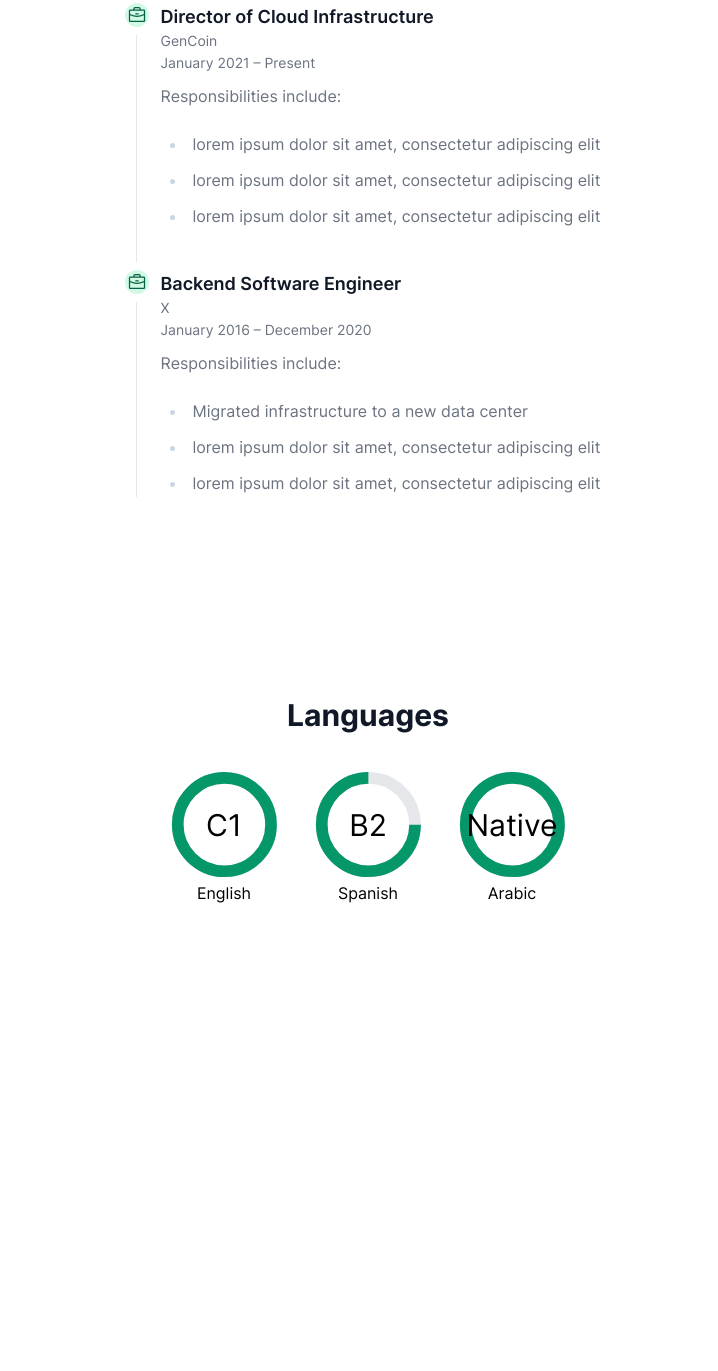
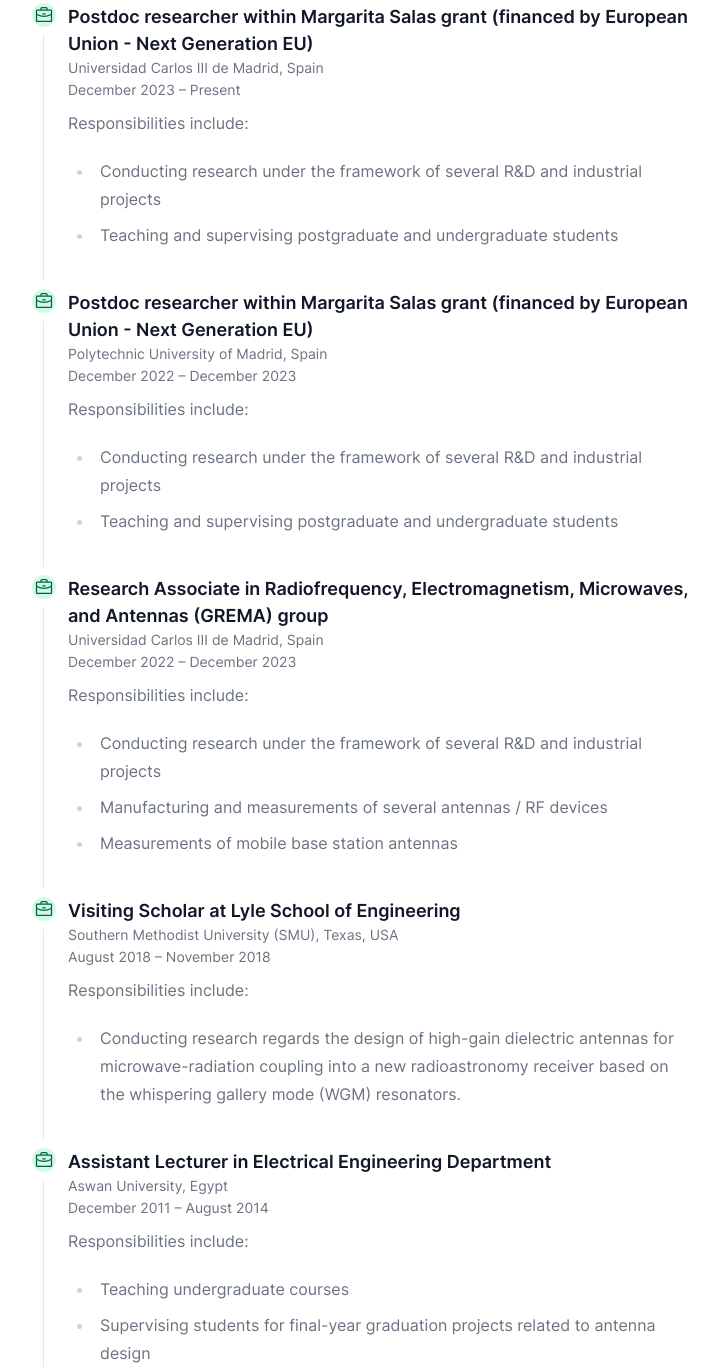
Before and after one commit to Kerlos-Atia/bio, a plain HTML site: page experience/index.html in a window 1280 px wide. Shown: the part 209-1580 px from the top of the page, without its empty margins (272-990 px from the left). Before the commit the page ends 1194 px from the top, so only its background shows below. Drawn offline with Linux system fonts and the light colour scheme.

Commit message:
Update index.html

```diff
--- a/experience/index.html
+++ b/experience/index.html
@@ -52,39 +52,93 @@
             <div class=w-full>
               <h3 class="mb-6 text-3xl font-bold text-gray-900 dark:text-white">Experience</h3>
               <ol class="relative border-s border-gray-200 dark:border-gray-700">
+
                 <li class="mb-10 ms-6">
                   <span class="absolute flex items-center justify-center w-6 h-6 bg-primary-100 rounded-full -start-3 ring-8 ring-white dark:ring-gray-900 dark:bg-primary-900">
                     <svg xmlns="http://www.w3.org/2000/svg" fill="currentcolor" viewBox="0 0 256 256" class="w-5 h-5 text-primary-800 dark:text-primary-300">
                       <path d="M216 56H176V48a24 24 0 00-24-24H104A24 24 0 0080 48v8H40A16 16 0 0024 72V2e2a16 16 0 0016 16H216a16 16 0 0016-16V72A16 16 0 00216 56zM96 48a8 8 0 018-8h48a8 8 0 018 8v8H96zM216 72v41.61A184 184 0 01128 136a184.07 184.07.0 01-88-22.38V72zm0 128H40V131.64A200.19 200.19.0 00128 152a200.25 200.25.0 0088-20.37V2e2zM104 112a8 8 0 018-8h32a8 8 0 010 16H112a8 8 0 01-8-8z" />
                     </svg>
                   </span>
-                  <h3 class="flex items-center mb-1 text-lg font-semibold text-gray-900 dark:text-white text-wrap">Director of Cloud Infrastructure</h3>
-                  <span class="block mb-2 text-sm font-normal leading-none text-gray-500 dark:text-gray-300">GenCoin</span>
-                  <time class="block mb-3 text-sm font-normal leading-none text-gray-500 dark:text-gray-300">January 2021 – Present</time>
+                  <h3 class="flex items-center mb-1 text-lg font-semibold text-gray-900 dark:text-white text-wrap">Postdoc researcher within Margarita Salas grant (financed by European Union - Next Generation EU)</h3>
+                  <span class="block mb-2 text-sm font-normal leading-none text-gray-500 dark:text-gray-300">Universidad Carlos III de Madrid, Spain</span>
+                  <time class="block mb-3 text-sm font-normal leading-none text-gray-500 dark:text-gray-300">December 2023 – Present</time>
                   <div class="mb-4 text-base font-normal text-gray-500 dark:text-gray-300 text-wrap prose prose-slate dark:prose-invert">
                     <p>Responsibilities include:</p>
                     <ul>
-                      <li>lorem ipsum dolor sit amet, consectetur adipiscing elit</li>
-                      <li>lorem ipsum dolor sit amet, consectetur adipiscing elit</li>
-                      <li>lorem ipsum dolor sit amet, consectetur adipiscing elit</li>
+                      <li>Conducting research under the framework of several R&D and industrial projects</li>
+                      <li>Teaching and supervising postgraduate and undergraduate students</li>
                     </ul>
                   </div>
                 </li>
+
                 <li class="mb-10 ms-6">
                   <span class="absolute flex items-center justify-center w-6 h-6 bg-primary-100 rounded-full -start-3 ring-8 ring-white dark:ring-gray-900 dark:bg-primary-900">
                     <svg xmlns="http://www.w3.org/2000/svg" fill="currentcolor" viewBox="0 0 256 256" class="w-5 h-5 text-primary-800 dark:text-primary-300">
                       <path d="M216 56H176V48a24 24 0 00-24-24H104A24 24 0 0080 48v8H40A16 16 0 0024 72V2e2a16 16 0 0016 16H216a16 16 0 0016-16V72A16 16 0 00216 56zM96 48a8 8 0 018-8h48a8 8 0 018 8v8H96zM216 72v41.61A184 184 0 01128 136a184.07 184.07.0 01-88-22.38V72zm0 128H40V131.64A200.19 200.19.0 00128 152a200.25 200.25.0 0088-20.37V2e2zM104 112a8 8 0 018-8h32a8 8 0 010 16H112a8 8 0 01-8-8z" />
                     </svg>
                   </span>
-                  <h3 class="flex items-center mb-1 text-lg font-semibold text-gray-900 dark:text-white text-wrap">Backend Software Engineer</h3>
-                  <span class="block mb-2 text-sm font-normal leading-none text-gray-500 dark:text-gray-300">X</span>
-                  <time class="block mb-3 text-sm font-normal leading-none text-gray-500 dark:text-gray-300">January 2016 – December 2020</time>
+                  <h3 class="flex items-center mb-1 text-lg font-semibold text-gray-900 dark:text-white text-wrap">Postdoc researcher within Margarita Salas grant (financed by European Union - Next Generation EU)</h3>
+                  <span class="block mb-2 text-sm font-normal leading-none text-gray-500 dark:text-gray-300">Polytechnic University of Madrid, Spain</span>
+                  <time class="block mb-3 text-sm font-normal leading-none text-gray-500 dark:text-gray-300">December 2022 – December 2023 </time>
                   <div class="mb-4 text-base font-normal text-gray-500 dark:text-gray-300 text-wrap prose prose-slate dark:prose-invert">
                     <p>Responsibilities include:</p>
                     <ul>
-                      <li>Migrated infrastructure to a new data center</li>
-                      <li>lorem ipsum dolor sit amet, consectetur adipiscing elit</li>
-                      <li>lorem ipsum dolor sit amet, consectetur adipiscing elit</li>
+                      <li>Conducting research under the framework of several R&D and industrial projects</li>
+                      <li>Teaching and supervising postgraduate and undergraduate students</li>
+                    </ul>
+                  </div>
+                </li>
+
+                <li class="mb-10 ms-6">
+                  <span class="absolute flex items-center justify-center w-6 h-6 bg-primary-100 rounded-full -start-3 ring-8 ring-white dark:ring-gray-900 dark:bg-primary-900">
+                    <svg xmlns="http://www.w3.org/2000/svg" fill="currentcolor" viewBox="0 0 256 256" class="w-5 h-5 text-primary-800 dark:text-primary-300">
+                      <path d="M216 56H176V48a24 24 0 00-24-24H104A24 24 0 0080 48v8H40A16 16 0 0024 72V2e2a16 16 0 0016 16H216a16 16 0 0016-16V72A16 16 0 00216 56zM96 48a8 8 0 018-8h48a8 8 0 018 8v8H96zM216 72v41.61A184 184 0 01128 136a184.07 184.07.0 01-88-22.38V72zm0 128H40V131.64A200.19 200.19.0 00128 152a200.25 200.25.0 0088-20.37V2e2zM104 112a8 8 0 018-8h32a8 8 0 010 16H112a8 8 0 01-8-8z" />
+                    </svg>
+                  </span>
+                  <h3 class="flex items-center mb-1 text-lg font-semibold text-gray-900 dark:text-white text-wrap">Research Associate in Radiofrequency, Electromagnetism, Microwaves, and Antennas (GREMA) group </h3>
+                  <span class="block mb-2 text-sm font-normal leading-none text-gray-500 dark:text-gray-300">Universidad Carlos III de Madrid, Spain</span>
+                  <time class="block mb-3 text-sm font-normal leading-none text-gray-500 dark:text-gray-300">December 2022 – December 2023 </time>
+                  <div class="mb-4 text-base font-normal text-gray-500 dark:text-gray-300 text-wrap prose prose-slate dark:prose-invert">
+                    <p>Responsibilities include:</p>
+                    <ul>
+                      <li>Conducting research under the framework of several R&D and industrial projects</li>
+                      <li>Manufacturing and measurements of several antennas / RF devices</li>
+                      <li>Measurements of mobile base station antennas</li>
+                    </ul>
+                  </div>
+                </li>
+
+                  <li class="mb-10 ms-6">
+                  <span class="absolute flex items-center justify-center w-6 h-6 bg-primary-100 rounded-full -start-3 ring-8 ring-white dark:ring-gray-900 dark:bg-primary-900">
+                    <svg xmlns="http://www.w3.org/2000/svg" fill="currentcolor" viewBox="0 0 256 256" class="w-5 h-5 text-primary-800 dark:text-primary-300">
+                      <path d="M216 56H176V48a24 24 0 00-24-24H104A24 24 0 0080 48v8H40A16 16 0 0024 72V2e2a16 16 0 0016 16H216a16 16 0 0016-16V72A16 16 0 00216 56zM96 48a8 8 0 018-8h48a8 8 0 018 8v8H96zM216 72v41.61A184 184 0 01128 136a184.07 184.07.0 01-88-22.38V72zm0 128H40V131.64A200.19 200.19.0 00128 152a200.25 200.25.0 0088-20.37V2e2zM104 112a8 8 0 018-8h32a8 8 0 010 16H112a8 8 0 01-8-8z" />
+                    </svg>
+                  </span>
+                  <h3 class="flex items-center mb-1 text-lg font-semibold text-gray-900 dark:text-white text-wrap">Visiting Scholar at Lyle School of Engineering</h3>
+                  <span class="block mb-2 text-sm font-normal leading-none text-gray-500 dark:text-gray-300">Southern Methodist University (SMU), Texas, USA</span>
+                  <time class="block mb-3 text-sm font-normal leading-none text-gray-500 dark:text-gray-300">August 2018 – November 2018 </time>
+                  <div class="mb-4 text-base font-normal text-gray-500 dark:text-gray-300 text-wrap prose prose-slate dark:prose-invert">
+                    <p>Responsibilities include:</p>
+                    <ul>
+                      <li>Conducting research regards the design of high-gain dielectric antennas for microwave-radiation coupling into a new radioastronomy receiver based on the whispering gallery mode (WGM) resonators.</li>
+                    </ul>
+                  </div>
+                </li>
+
+                <li class="mb-10 ms-6">
+                  <span class="absolute flex items-center justify-center w-6 h-6 bg-primary-100 rounded-full -start-3 ring-8 ring-white dark:ring-gray-900 dark:bg-primary-900">
+                    <svg xmlns="http://www.w3.org/2000/svg" fill="currentcolor" viewBox="0 0 256 256" class="w-5 h-5 text-primary-800 dark:text-primary-300">
+                      <path d="M216 56H176V48a24 24 0 00-24-24H104A24 24 0 0080 48v8H40A16 16 0 0024 72V2e2a16 16 0 0016 16H216a16 16 0 0016-16V72A16 16 0 00216 56zM96 48a8 8 0 018-8h48a8 8 0 018 8v8H96zM216 72v41.61A184 184 0 01128 136a184.07 184.07.0 01-88-22.38V72zm0 128H40V131.64A200.19 200.19.0 00128 152a200.25 200.25.0 0088-20.37V2e2zM104 112a8 8 0 018-8h32a8 8 0 010 16H112a8 8 0 01-8-8z" />
+                    </svg>
+                  </span>
+                  <h3 class="flex items-center mb-1 text-lg font-semibold text-gray-900 dark:text-white text-wrap">Assistant Lecturer in Electrical Engineering Department</h3>
+                  <span class="block mb-2 text-sm font-normal leading-none text-gray-500 dark:text-gray-300">Aswan University, Egypt</span>
+                  <time class="block mb-3 text-sm font-normal leading-none text-gray-500 dark:text-gray-300">December 2011 – August 2014 </time>
+                  <div class="mb-4 text-base font-normal text-gray-500 dark:text-gray-300 text-wrap prose prose-slate dark:prose-invert">
+                    <p>Responsibilities include:</p>
+                    <ul>
+                      <li>Teaching undergraduate courses</li>
+                      <li>Supervising students for final-year graduation projects related to antenna design</li>
                     </ul>
                   </div>
                 </li>
```
